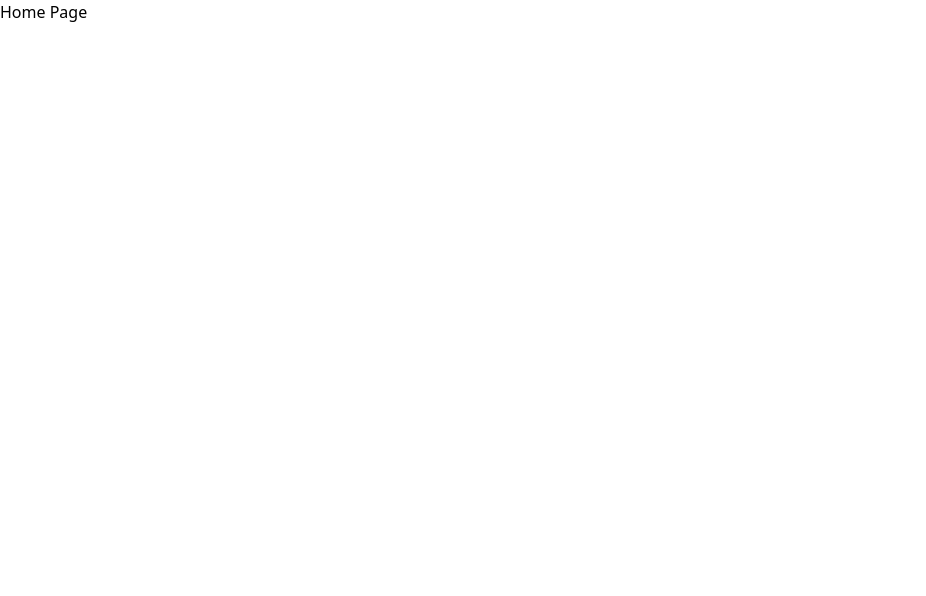
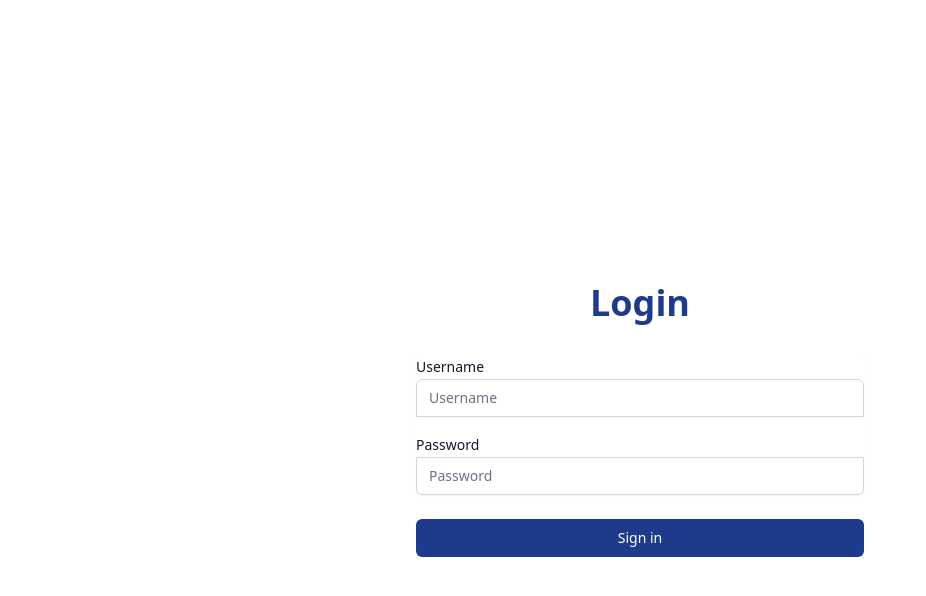
Before and after one commit to MateoMVP/reporteria-Front, a Next.js app: page / in a window 1280 px wide. Shown: the top 596 px of the page, without its empty margins (0-926 px from the left). Built offline with nearby package versions, Linux system fonts and the light colour scheme.

Commit message:
Avance reporteria desarrollo

```diff
--- a/package.json
+++ b/package.json
@@ -10,13 +10,16 @@
   },
   "dependencies": {
     "axios": "^1.7.7",
+    "js-cookie": "^3.0.5",
     "mongoose": "^8.7.0",
     "next": "14.2.14",
     "next-auth": "^4.24.8",
     "react": "^18",
-    "react-dom": "^18"
+    "react-dom": "^18",
+    "react-toastify": "^10.0.5"
   },
   "devDependencies": {
+    "@types/js-cookie": "^3.0.6",
     "@types/node": "^20",
     "@types/react": "^18",
     "@types/react-dom": "^18",
--- /dev/null
+++ b/src/app/config/axios.ts
@@ -0,0 +1,9 @@
+import axios from "axios";
+
+const AXIOS = axios.create(
+    {
+        baseURL: "http://localhost:3005/api"
+    }
+)
+
+export default AXIOS
--- a/src/app/login/page.tsx
+++ b/src/app/login/page.tsx
@@ -1,71 +1,131 @@
-import React,{ChangeEvent, useState} from "react";
-import axios from "axios";
-
+"use client";
+import React, { ChangeEvent, useState } from "react";
+import AXIOS from "../config/axios";
+import Cookies from "js-cookie";
+import type { UserInterface } from "../interfaces/User";
+import { Bounce, ToastContainer, toast } from "react-toastify";
 
 function Login() {
+  const [username, setUsername] = useState<UserInterface["username"]>("");
+  const [password, setPassword] = useState<UserInterface["password"]>("");
 
-  const [username,setUsername] = useState<string>();
-  const [password,serPassword] = useState();
+  const handleUsernameChange = (e: ChangeEvent<HTMLInputElement>) => {
+    setUsername(e.currentTarget.value);
+  };
 
-  const handleUsernameChange = (e:ChangeEvent<HTMLInputElement>) => {
-    setUsername(e.currentTarget.value);
+  const handlePasswordChange = (e: ChangeEvent<HTMLInputElement>) => {
+    setPassword(e.currentTarget.value);
+  };
+
+  const handleSubmit = async (e: React.FormEvent) => {
+    e.preventDefault();
+
+    try {
+      const response = await AXIOS.post("/login", {
+        username: username,
+        password: password,
+      });
+
+      if (response.status === 200) {
+        toast.success("Login success", {
+          position: "top-right",
+          autoClose: 3000,
+          closeOnClick: true,
+          transition: Bounce,
+        });
+        const { token } = response.data;
+        console.log("Se recibió el token", token);
+        Cookies.set("authToken", token);
+      } else {
+        console.error("Error de autenticación");
+        // toast.error("Login error", {
+        //   position: "top-center",
+        //   autoClose: 2000,
+        //   hideProgressBar: false,
+        //   closeOnClick: true,
+        //   pauseOnHover: true,
+        //   draggable: true,
+        //   progress: undefined,
+        //   theme: "light",
+        // });
       }
-
-
+    } catch (error) {
+      console.error("Error en la solicitud de autenticación", error);
+      // toast.error("Login error", {
+      //   position: "top-center",
+      //   autoClose: 2000,
+      //   hideProgressBar: false,
+      //   closeOnClick: true,
+      //   pauseOnHover: true,
+      //   draggable: true,
+      //   progress: undefined,
+      //   theme: "light",
+      // });
+    }
+  };
 
   return (
-    <div className="mt-10 sm:mx-auto sm:w-full sm:max-w-sm">
-      <form action="#" method="POST" className="space-y-6">
+    <>
+      <ToastContainer />
+      <div className="flex min-h-screen items-center justify-center py-16 px-4 sm:px-6 lg:px-8">
+        <div className="w-full max-w-md space-y-8">
+          {/* Título del Login */}
+          <h2 className="mt-10 text-center text-4xl font-bold text-blue-900">
+            Login
+          </h2>
+          <form onSubmit={handleSubmit} className="mt-10 space-y-6">
+            <div className="rounded-md shadow-sm space-y-4">
               <div>
                 <label
                   htmlFor="username"
-            className="block text-sm font-medium leading-6 text-gray-100"
+                  className="block text-sm font-medium leading-6 text-gray-900"
                 >
                   Username
                 </label>
                 <input
-            onChange={(e)=>e}
+                  onChange={handleUsernameChange}
                   id="username"
                   name="username"
                   type="text"
                   required
+                  value={username || ""}
                   autoComplete="username"
                   placeholder="Username"
-            className="block w-full border-0 py-1.5 text-gray-900 ring-1 ring-inset ring-gray-50 placeholder:text-gray-400 focus:ring-2 focus:ring-inset focus:ring-indigo-600 sm:text-sm sm:leading-6"
-          ></input>
+                  className="appearance-none rounded-none relative block w-full px-3 py-2 border border-gray-300 placeholder-gray-500 text-gray-900 rounded-t-md focus:outline-none focus:ring-blue-600 focus:border-blue-600 focus:z-10 sm:text-sm"
+                />
               </div>
               <div>
                 <label
                   htmlFor="password"
-            className="block text-sm font-medium leading-6 text-gray-100"
+                  className="block text-sm font-medium leading-6 text-gray-900"
                 >
                   Password
                 </label>
-          <div className="text-sm">
-            <a href="#" className="text-indigo-600 hover:text-indigo-500">
-              Forgot password?
-            </a>
-          </div>
                 <input
+                  onChange={handlePasswordChange}
                   id="password"
                   name="password"
                   type="password"
                   required
+                  value={password || ""}
                   autoComplete="current-password"
                   placeholder="Password"
-            className="block w-full border-0 py-1.5 text-gray-900 ring-1 ring-inset ring-gray-300 placeholder:text-gray-400 focus:ring-2 focus:ring-inset focus:ring-indigo-600 sm:text-sm sm:leading-6"
-          ></input>
+                  className="appearance-none rounded-none relative block w-full px-3 py-2 border border-gray-300 placeholder-gray-500 text-gray-900 rounded-b-md focus:outline-none focus:ring-blue-600 focus:border-blue-600 focus:z-10 sm:text-sm"
+                />
+              </div>
             </div>
             <div>
               <button
                 type="submit"
-            className="flex w-full justify-center rounded-md bg-indigo-600 px-3 py-1.5 text-sm font-semibold leading-6 text-white shadow-sm hover:bg-indigo-500 focus-visible:outline focus-visible:outline-2 focus-visible:outline-offset-2 focus-visible:outline-indigo-600"
+                className="group relative w-full flex justify-center py-2 px-4 border border-transparent text-sm font-medium rounded-md text-white bg-blue-900 hover:bg-blue-800 focus:outline-none focus:ring-2 focus:ring-offset-2 focus:ring-blue-600"
               >
                 Sign in
               </button>
             </div>
           </form>
         </div>
+      </div>
+    </>
   );
 }
 
--- a/src/app/page.tsx
+++ b/src/app/page.tsx
@@ -1,7 +1,132 @@
-function Homgepage(){
-  return(
-    <div>Home Page</div>
-  )
+"use client";
+import React, { ChangeEvent, useState } from "react";
+import AXIOS from "./config/axios";
+import Cookies from "js-cookie";
+import type { UserInterface } from "./interfaces/User";
+import { Bounce, ToastContainer, toast } from "react-toastify";
+
+function Login() {
+  const [username, setUsername] = useState<UserInterface["username"]>("");
+  const [password, setPassword] = useState<UserInterface["password"]>("");
+
+  const handleUsernameChange = (e: ChangeEvent<HTMLInputElement>) => {
+    setUsername(e.currentTarget.value);
+  };
+
+  const handlePasswordChange = (e: ChangeEvent<HTMLInputElement>) => {
+    setPassword(e.currentTarget.value);
+  };
+
+  const handleSubmit = async (e: React.FormEvent) => {
+    e.preventDefault();
+
+    try {
+      const response = await AXIOS.post("/login", {
+        username: username,
+        password: password,
+      });
+
+      if (response.status === 200) {
+        toast.success("Login success", {
+          position: "top-right",
+          autoClose: 3000,
+          closeOnClick: true,
+          transition: Bounce,
+        });
+        const { token } = response.data;
+        console.log("Se recibió el token", token);
+        Cookies.set("authToken", token);
+      } else {
+        console.error("Error de autenticación");
+        // toast.error("Login error", {
+        //   position: "top-center",
+        //   autoClose: 2000,
+        //   hideProgressBar: false,
+        //   closeOnClick: true,
+        //   pauseOnHover: true,
+        //   draggable: true,
+        //   progress: undefined,
+        //   theme: "light",
+        // });
+      }
+    } catch (error) {
+      console.error("Error en la solicitud de autenticación", error);
+      // toast.error("Login error", {
+      //   position: "top-center",
+      //   autoClose: 2000,
+      //   hideProgressBar: false,
+      //   closeOnClick: true,
+      //   pauseOnHover: true,
+      //   draggable: true,
+      //   progress: undefined,
+      //   theme: "light",
+      // });
+    }
+  };
+
+  return (
+    <>
+      <ToastContainer />
+      <div className="flex min-h-screen items-center justify-center py-16 px-4 sm:px-6 lg:px-8">
+        <div className="w-full max-w-md space-y-8">
+          {/* Título del Login */}
+          <h2 className="mt-10 text-center text-4xl font-bold text-blue-900">
+            Login
+          </h2>
+          <form onSubmit={handleSubmit} className="mt-10 space-y-6">
+            <div className="rounded-md shadow-sm space-y-4">
+              <div>
+                <label
+                  htmlFor="username"
+                  className="block text-sm font-medium leading-6 text-gray-900"
+                >
+                  Username
+                </label>
+                <input
+                  onChange={handleUsernameChange}
+                  id="username"
+                  name="username"
+                  type="text"
+                  required
+                  value={username || ""}
+                  autoComplete="username"
+                  placeholder="Username"
+                  className="appearance-none rounded-none relative block w-full px-3 py-2 border border-gray-300 placeholder-gray-500 text-gray-900 rounded-t-md focus:outline-none focus:ring-blue-600 focus:border-blue-600 focus:z-10 sm:text-sm"
+                />
+              </div>
+              <div>
+                <label
+                  htmlFor="password"
+                  className="block text-sm font-medium leading-6 text-gray-900"
+                >
+                  Password
+                </label>
+                <input
+                  onChange={handlePasswordChange}
+                  id="password"
+                  name="password"
+                  type="password"
+                  required
+                  value={password || ""}
+                  autoComplete="current-password"
+                  placeholder="Password"
+                  className="appearance-none rounded-none relative block w-full px-3 py-2 border border-gray-300 placeholder-gray-500 text-gray-900 rounded-b-md focus:outline-none focus:ring-blue-600 focus:border-blue-600 focus:z-10 sm:text-sm"
+                />
+              </div>
+            </div>
+            <div>
+              <button
+                type="submit"
+                className="group relative w-full flex justify-center py-2 px-4 border border-transparent text-sm font-medium rounded-md text-white bg-blue-900 hover:bg-blue-800 focus:outline-none focus:ring-2 focus:ring-offset-2 focus:ring-blue-600"
+              >
+                Sign in
+              </button>
+            </div>
+          </form>
+        </div>
+      </div>
+    </>
+  );
 }
 
-export default Homgepage
+export default Login;
```
Also changed, not shown: middleware.ts (added, +18 -0 lines), src/app/dashboard/page.tsx (renamed from src/app/register/page.tsx), 1 other file (tests, documents, lock files or other folders). Lines whose indentation alone changed are shown as unchanged.
